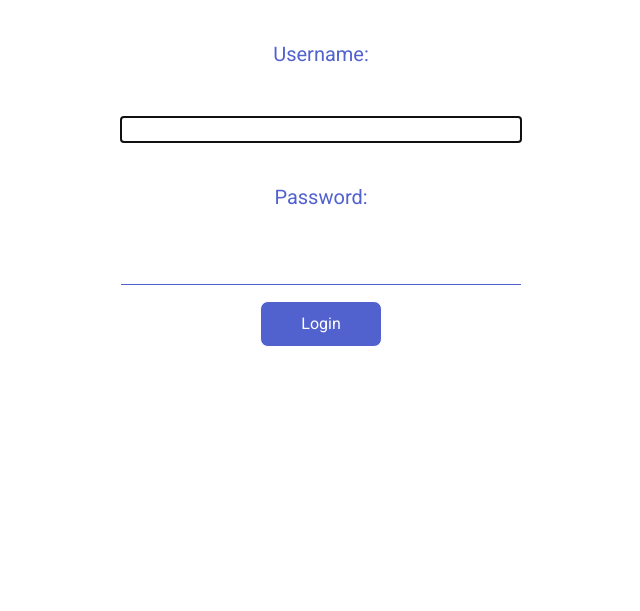
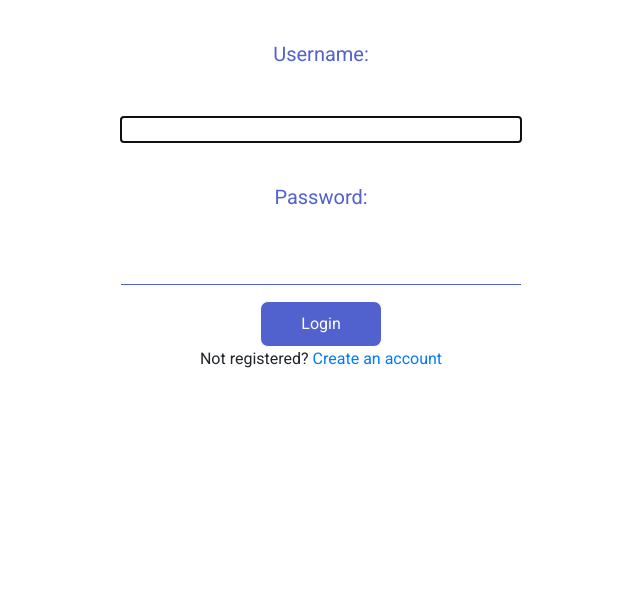
Before and after one commit to DestroyerAlpha/KB141, a Django app: page /login/ in a window 1280 px wide. Shown: the part 64-675 px from the top of the page, without its empty margins (319-959 px from the left). Run offline with Django 3.2, Linux system fonts and the light colour scheme; some libraries are stand-ins or nearby versions.

Commit message:
added create account link on login page

```diff
--- a/portal/users/templates/users/login.html
+++ b/portal/users/templates/users/login.html
@@ -13,6 +13,7 @@
         </ul>
         <!-- {{ form }} -->
         <button type="submit"> Login</button>
+        <p class="message">Not registered? <a href="{% url 'user-profile' %}">Create an account</a></p>
     </form>
     </center>
 {% endblock content %}
```
